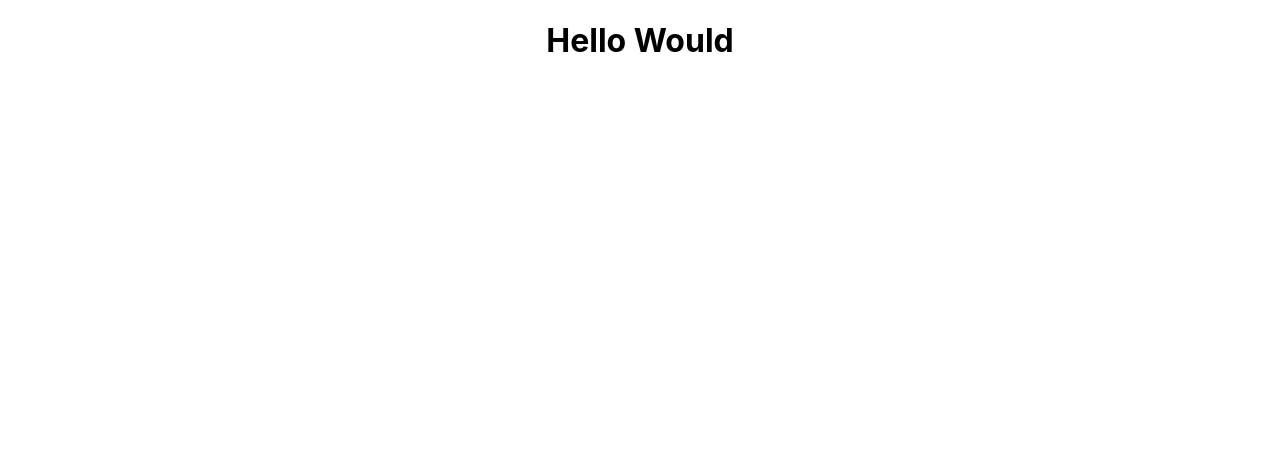
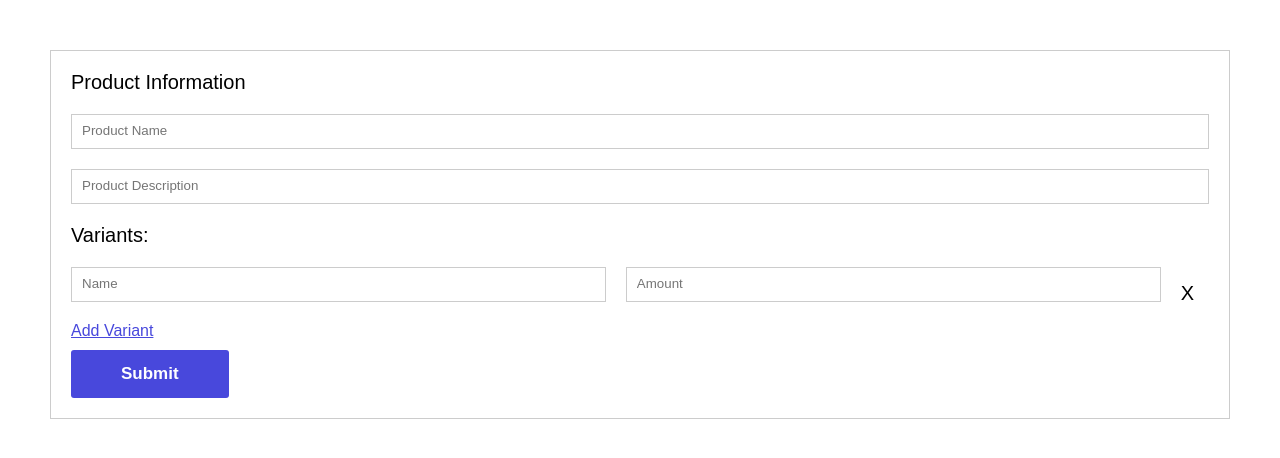
Before and after one commit to neetukumari4858/React-task, a React (Create React App) app: page /user in a window 1280 px wide. Shown: the top 458 px of the page. Built offline with nearby package versions, Linux system fonts and the light colour scheme.

Commit message:
feat:Added Routes and user product form

```diff
--- a/package.json
+++ b/package.json
@@ -8,6 +8,7 @@
     "@testing-library/user-event": "^13.5.0",
     "react": "^18.2.0",
     "react-dom": "^18.2.0",
+    "react-router-dom": "^6.16.0",
     "react-scripts": "5.0.1",
     "web-vitals": "^2.1.4"
   },
--- a/src/App.css
+++ b/src/App.css
@@ -1,38 +1,137 @@
-.App {
-  text-align: center;
+* {
+  margin: 0;
+  padding: 0;
+  box-sizing: border-box;
+  font-family: sans-serif;
 }
 
-.App-logo {
-  height: 40vmin;
-  pointer-events: none;
+html {
+  font-size: 62.5%;
 }
 
-@media (prefers-reduced-motion: no-preference) {
-  .App-logo {
-    animation: App-logo-spin infinite 20s linear;
+@media (max-width: 998px) {
+  html {
+    font-size: 55%;
   }
 }
 
-.App-header {
-  background-color: #282c34;
-  min-height: 100vh;
+@media (max-width: 768px) {
+  html {
+    font-size: 45%;
+  }
+}
+
+.App {
+  display: flex;
+  justify-content: center;
+  text-align: center;
+
+}
+
+/* Login Page */
+
+.login-container {
+  /* height: 37rem; */
   display: flex;
   flex-direction: column;
   align-items: center;
-  justify-content: center;
-  font-size: calc(10px + 2vmin);
-  color: white;
+  margin: 5rem;
+  box-shadow: 1px 1px 4px 1px #ccc;
+  width: 32rem;
+  padding: 3rem;
+  gap: 1rem;
 }
 
-.App-link {
-  color: #61dafb;
+.input-constainer {
+  display: flex;
+  flex-direction: column;
+  gap: 1.5rem;
+  margin: 3rem;
+  font-size: 1.9rem;
+  align-items: start;
+
 }
 
-@keyframes App-logo-spin {
-  from {
-    transform: rotate(0deg);
-  }
-  to {
-    transform: rotate(360deg);
-  }
+.input-feild {
+  padding: 0.8rem 6rem 1rem 1rem;
+  display: flex;
+  justify-content: flex-start;
+  border: 1px solid #ccc;
+
 }
+
+.login-btn {
+  color: white;
+  border: none;
+  font-weight: bold;
+  font-size: 1.7rem;
+  cursor: pointer;
+  border-radius: 0.3rem;
+  padding: 1.4rem 5rem;
+  background-color: #4848dc;
+
+}
+
+/* Styles for error messages */
+span {
+  color: #e74c3c;
+  font-size: 14px;
+  margin-top: 5px;
+  display: block;
+}
+
+/* userdashbord */
+.userdashbord {
+  width: 150rem;
+  border: 1px solid #ccc;
+  margin: 5rem;
+  display: flex;
+  flex-direction: column;
+  text-align: start;
+  padding: 2rem;
+  gap: 2rem;
+  font-size: 2rem;
+
+}
+
+.userInputFeild {
+  width: 100%;
+  border: 1px solid #ccc;
+
+}
+
+.variants {
+  width: 100%;
+  display: flex;
+  flex-wrap: wrap;
+  gap: 2rem;
+}
+
+.variants-elements {
+  width: 47%;
+  border: 1px solid #ccc;
+  padding: 0.8rem 6rem 1rem 1rem;
+}
+
+.cross {
+  position: relative;
+  top: 1.5rem;
+  cursor: pointer;
+}
+
+.variant-btn {
+  display: flex;
+  width: 10rem;
+  gap: 1rem;
+  flex-wrap: wrap;
+  width: 10rem;
+}
+
+.add-variant-btn {
+  border: none;
+  background: none;
+  text-decoration: underline;
+  color: #4848dc;
+  font-size: 1.6rem;
+  cursor: pointer;
+}
--- a/src/App.js
+++ b/src/App.js
@@ -1,9 +1,12 @@
 import './App.css';
+import AppRoutes from './Routes/Routes';
+
 
 function App() {
   return (
     <div className="App">
-      <h1>Hello Would</h1>
+
+      <AppRoutes/>
     </div>
   );
 }
--- /dev/null
+++ b/src/Routes/Routes.jsx
@@ -0,0 +1,16 @@
+import React from 'react'
+import { Routes,Route } from "react-router-dom"
+import { AdminDashbord, Login, UserDashbord } from '../pages'
+
+const AppRoutes=()=> {
+  return (
+    <Routes>
+        <Route path="/" element={<Login/>}/>
+        <Route path="/user" element={<UserDashbord/>}/>
+        <Route path="/admin" element={<AdminDashbord/>}/>
+
+    </Routes>
+  )
+}
+
+export default AppRoutes
--- /dev/null
+++ b/src/context/UserContext.jsx
@@ -0,0 +1,20 @@
+import { createContext, useContext, useState } from "react";
+
+const UserDetailContext = createContext();
+const UserDetail = () => useContext(UserDetailContext);
+
+const UserDetailProvider = ({ children }) => {
+  const [userData, setUserData] = useState({
+    email: "",
+    password: "",
+  });
+  var getArr = JSON.parse(localStorage.getItem("users") || "[]")
+
+  const [data, setData] = useState(getArr);
+  return (
+    <UserDetailContext.Provider value={{ userData, setUserData ,data, setData}}>
+      {children}
+    </UserDetailContext.Provider>
+  );
+};
+export { UserDetailProvider, UserDetail };
--- a/src/index.js
+++ b/src/index.js
@@ -1,13 +1,19 @@
-import React from 'react';
-import ReactDOM from 'react-dom/client';
-import './index.css';
-import App from './App';
-import reportWebVitals from './reportWebVitals';
+import React from "react";
+import ReactDOM from "react-dom/client";
+import "./index.css";
+import App from "./App";
+import reportWebVitals from "./reportWebVitals";
+import { BrowserRouter } from "react-router-dom";
+import { UserDetailProvider } from "./context/UserContext";
 
-const root = ReactDOM.createRoot(document.getElementById('root'));
+const root = ReactDOM.createRoot(document.getElementById("root"));
 root.render(
   <React.StrictMode>
-    <App />
+    <UserDetailProvider>
+      <BrowserRouter>
+        <App />
+      </BrowserRouter>
+    </UserDetailProvider>
   </React.StrictMode>
 );
 
--- /dev/null
+++ b/src/pages/AdminDashbord.jsx
@@ -0,0 +1,23 @@
+import React from 'react'
+import { UserDetail } from '../context/UserContext';
+
+const AdminDashbord=()=> {
+  const { data} = UserDetail();
+  console.log(data,"data");
+
+  return (
+    <>
+{
+  data.map((item)=>{
+    return (
+      <div>
+        <p>{item.email}</p>
+      </div>
+    )
+  })
+}
+    </>
+  )
+}
+
+export default AdminDashbord
--- /dev/null
+++ b/src/pages/Login.jsx
@@ -0,0 +1,97 @@
+import React, { useState } from "react";
+import { useNavigate } from "react-router-dom";
+import { UserDetail } from "../context/UserContext";
+
+const Login = () => {
+  const navigate = useNavigate();
+  const {userData, setUserData}=UserDetail()
+
+  const { email, password } = userData;
+  const [errorMessage, setErrorMessage] = useState({});
+
+  const adminEmail = "admin@gmail.com";
+  const adminPassword = "admin@123";
+
+  const handleChange = (e) => {
+    const { value, name } = e.target;
+    setUserData({ ...userData, [name]: value });
+  };
+
+  const handleSubmit = (e) => {
+    e.preventDefault();
+    const validationErrors = {};
+    if (!email.trim()) {
+      validationErrors.email = "Email is required!";
+    } else if (!/\S+@\S+\.\S+/.test(email)) {
+      validationErrors.email = "email is not valid";
+    }
+
+    if (!password.trim()) {
+      validationErrors.password = "password is required!";
+    } else if (password.length < 6) {
+      validationErrors.password = "password should be at least 6 char";
+    } else {
+      if (email === adminEmail && password === adminPassword) {
+        navigate("/admin");
+      } else {
+        if (email && password) {
+
+          var users = JSON.parse(localStorage.getItem("users") || "[]");
+          const getUser = users?.find((item) => email === item?.email);
+          if (!getUser) {
+            users.push(userData);
+            localStorage.setItem("users", JSON.stringify(users));
+          }
+          navigate("/user");
+        } else {
+          navigate("/");
+        }
+      }
+    }
+
+    setErrorMessage(validationErrors);
+
+    if (Object.keys(validationErrors).length === 0) {
+      alert("Form Submitted successfully");
+    }
+  };
+
+  return (
+    <form onSubmit={handleSubmit}>
+      <div className="login-container">
+        <h1>Login Form</h1>
+
+        <div className="input-constainer">
+          <label htmlFor="Email Address">Email Address</label>
+          <input
+            value={email}
+            id="Email Address"
+            name="email"
+            placeholder="user@gmail.com"
+            className="input-feild"
+            onChange={handleChange}
+          />
+          {errorMessage.email && <span>{errorMessage.email}</span>}
+
+          <label htmlFor="Password">Password</label>
+          <input
+            value={password}
+            id="Password"
+            name="password"
+            placeholder="******"
+            className="input-feild"
+            onChange={handleChange}
+          />
+          {errorMessage.password && <span>{errorMessage.password}</span>}
+        </div>
+        <div>
+          <button className="login-btn" type="submit">
+            Login
+          </button>
+        </div>
+      </div>
+    </form>
+  );
+};
+
+export default Login;
--- /dev/null
+++ b/src/pages/UserDashbord.jsx
@@ -0,0 +1,114 @@
+import React, { useState } from "react";
+import { UserDetail } from "../context/UserContext";
+
+const UserDashbord = () => {
+  const [productInfo, setProductInfo] = useState({
+    productName: "",
+    productDescription: "",
+  });
+
+  const { productName, productDescription } = productInfo;
+  const [variants, setVariant] = useState([{ Name: "", Amount: "" }]);
+
+  const { userData,data, setData} = UserDetail();
+
+  const { email } = userData;
+
+  const variantHandler = (e, index) => {
+    const { value, name } = e.target;
+    const onChangeVariant = [...variants];
+    onChangeVariant[index][name] = value;
+    setVariant(onChangeVariant);
+  };
+
+  const addVariantHandler = (e) => {
+    e.preventDefault();
+
+    setVariant([...variants, { Name: "", Amount: "" }]);
+  };
+
+  const handleDelete = (index) => {
+    const deleteVariant = [...variants];
+    deleteVariant.splice(index, 1);
+    setVariant(deleteVariant);
+  };
+  const onChangeHandle = (e) => {
+    const { value, name } = e.target;
+    setProductInfo({ ...productInfo, [name]: value });
+  };
+
+
+  const handleSubmit = (e) => {
+    e.preventDefault();
+
+    const productDetail = {
+      productInfo: productInfo,
+      variants: variants,
+    };
+
+    setData(() =>
+      data.map((item) => {
+        return item.email === email
+          ? { ...item, productDetail: productDetail }
+          : item;
+      })
+    );
+    console.log(data,"data");
+  };
+
+  return (
+    <form className="userdashbord" onSubmit={handleSubmit}>
+      <label>Product Information</label>
+      <input
+        type="text"
+        name="productName"
+        placeholder="Product Name"
+        value={productName}
+        className="input-feild userInputFeild"
+        onChange={onChangeHandle}
+      />
+      <input
+        type="text"
+        name="productDescription"
+        placeholder="Product Description"
+        value={productDescription}
+        className="input-feild userInputFeild"
+        onChange={onChangeHandle}
+      />
+      <label>Variants:</label>
+      <div className="variants">
+        {variants.map((item, index) => {
+          return (
+            <>
+              <input
+                value={item.Name}
+                name="Name"
+                type="text"
+                placeholder="Name"
+                className="variants-elements"
+                onChange={(e) => variantHandler(e, index)}
+              />
+              <input
+                value={item.Amount}
+                name="Amount"
+                type="number"
+                placeholder="Amount"
+                className="variants-elements"
+                onChange={(e) => variantHandler(e, index)}
+              />
+              <div onClick={() => handleDelete(index)} className="cross">
+                X
+              </div>
+            </>
+          );
+        })}
+      </div>
+      <div className="variant-btn">
+        <button onClick={addVariantHandler} className="add-variant-btn">Add Variant</button>
+        <button type="submit" className="login-btn product-submit"> Submit</button>
+      </div>
+    </form>
+  );
+};
+
+export default UserDashbord;
--- /dev/null
+++ b/src/pages/index.js
@@ -0,0 +1,5 @@
+import Login from "./Login";
+import UserDashbord from "./UserDashbord";
+import AdminDashbord from "./AdminDashbord"
+
+export { Login, UserDashbord ,AdminDashbord};
```
Also changed, not shown: 1 other file (tests, documents, lock files or other folders).
